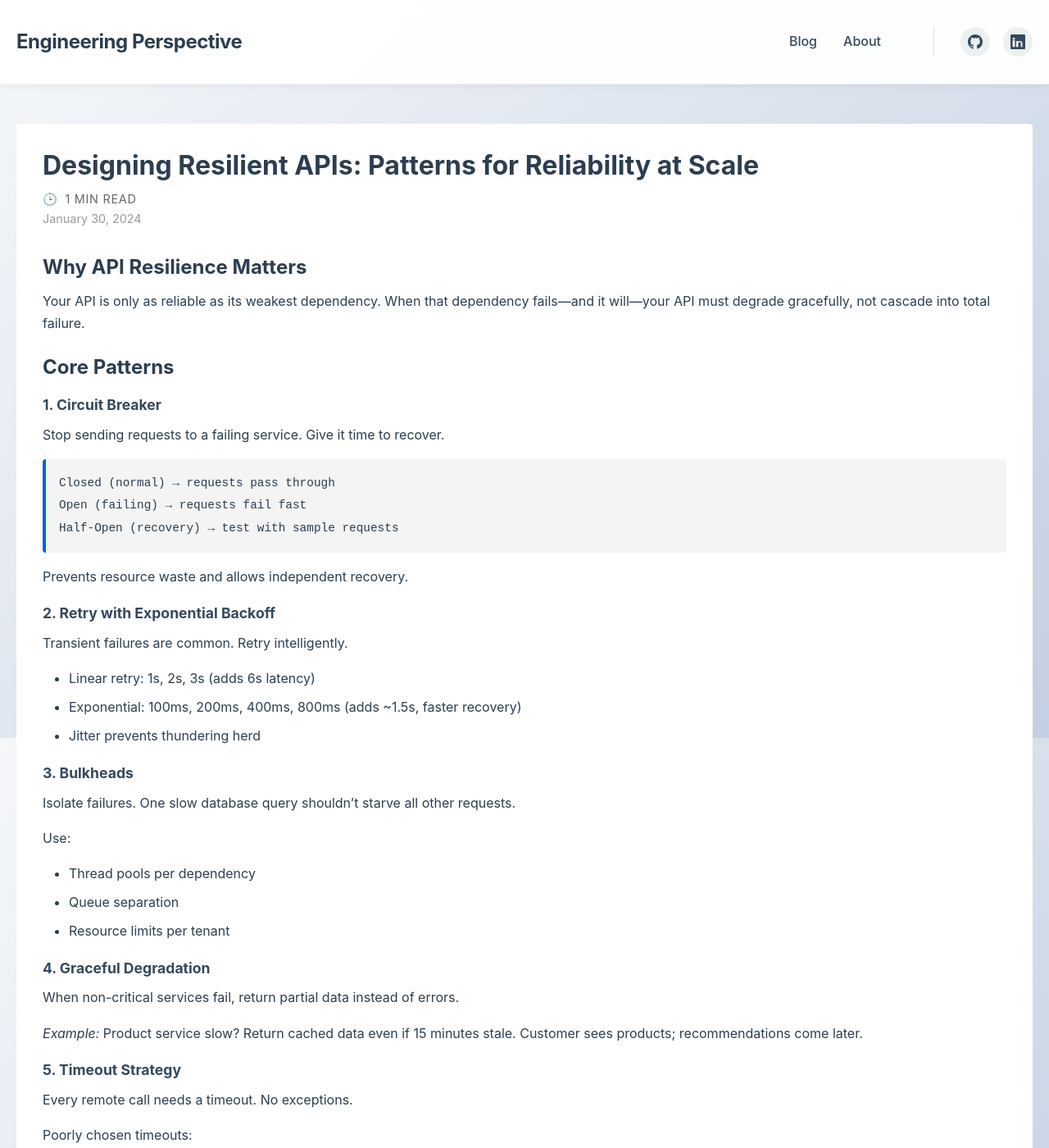
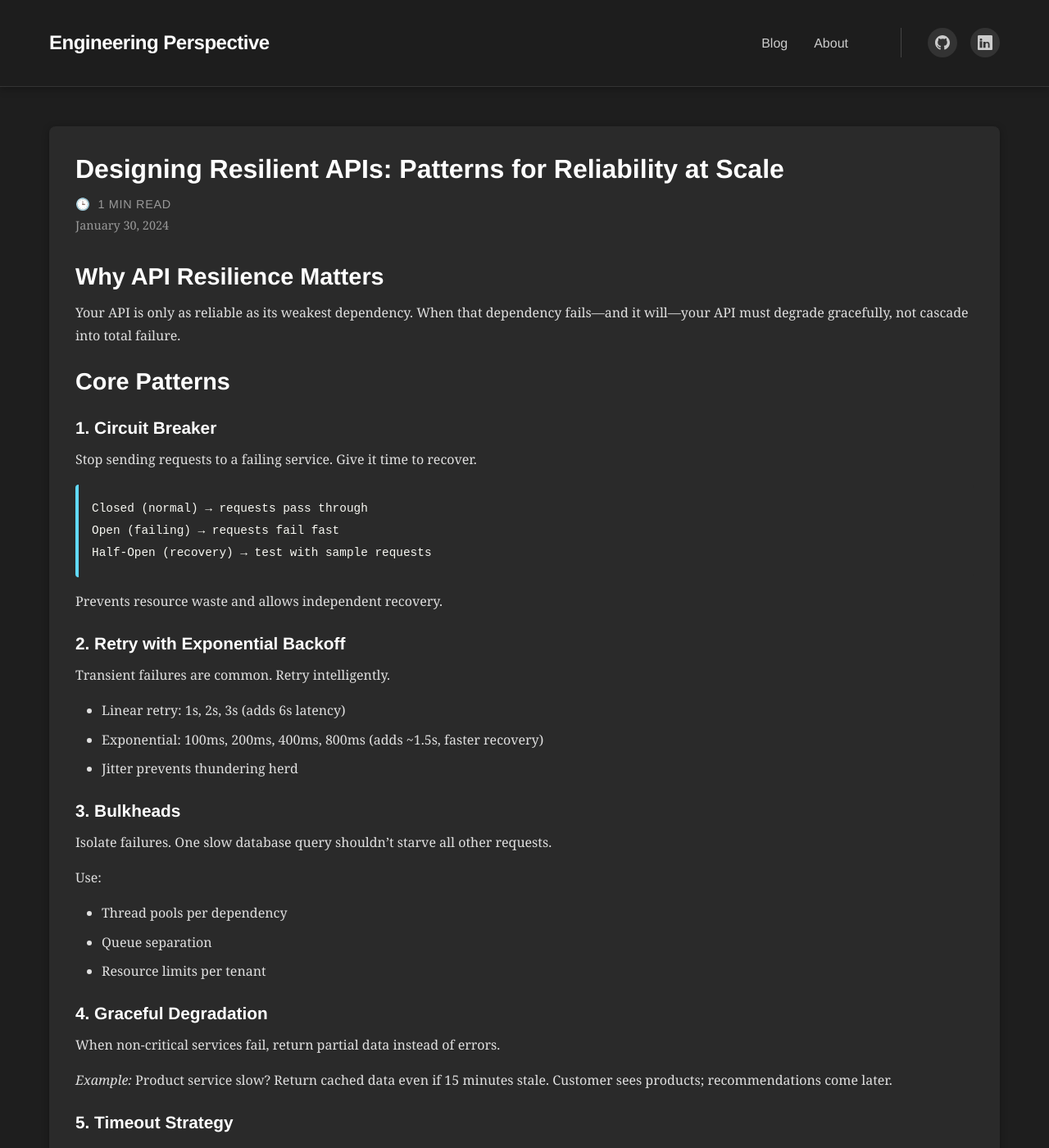
Before and after one commit to alexpankraz/alexpankraz.github.io, a Jekyll site: the page built from _posts/2024-01-30-designing-resilient-apis.md, in a window 1280 px wide and 1400 px high. Shown: the whole window at 82% size. Built offline with Jekyll 4.4.1, drawn with Linux system fonts in a browser that asks for light colours; some of the changed text lies outside the part shown.

Commit message:
Update theme to dark Frankfurt-inspired design

````diff
--- a/_posts/2024-01-30-designing-resilient-apis.md
+++ b/_posts/2024-01-30-designing-resilient-apis.md
@@ -81,3 +81,8 @@ Tools: Gremlin, Chaos Toolkit, custom health checks.
 Resilience isn't a feature—it's a foundation. Build it into every API, every service, every integration.
 
 The best APIs fail quietly and recover quickly. Design for that.
+
+```python
+def init() -> Dict
+    return {}
+```
--- a/assets/css/style.css
+++ b/assets/css/style.css
@@ -6,30 +6,30 @@
 }
 
 body {
-  font-family: -apple-system, BlinkMacSystemFont, "Segoe UI", Roboto, Oxygen, Ubuntu, Cantarell, "Helvetica Neue", sans-serif;
+  font-family: 'Georgia', 'Times New Roman', serif;
   font-size: 16px;
-  line-height: 1.6;
-  color: #2c3e50;
-  background: linear-gradient(135deg, #f5f7fa 0%, #c3cfe2 100%);
+  line-height: 1.7;
+  color: #e0e0e0;
+  background: #1e1e1e;
   background-attachment: fixed;
   min-height: 100vh;
 }
 
 /* Layout */
 .wrapper {
-  max-width: 1400px;
+  max-width: 1200px;
   margin: 0 auto;
   padding: 0 20px;
 }
 
 /* Header */
 .site-header {
-  background: rgba(255, 255, 255, 0.95);
+  background: rgba(30, 30, 30, 0.95);
   backdrop-filter: blur(10px);
-  border-bottom: 1px solid rgba(0, 0, 0, 0.05);
+  border-bottom: 1px solid rgba(255, 255, 255, 0.1);
   padding: 2rem 0;
   margin-bottom: 3rem;
-  box-shadow: 0 2px 10px rgba(0, 0, 0, 0.05);
+  box-shadow: 0 2px 10px rgba(0, 0, 0, 0.3);
   position: sticky;
   top: 0;
   z-index: 100;
@@ -44,14 +44,15 @@ body {
 .site-title {
   font-size: 1.5rem;
   font-weight: 700;
-  color: #2c3e50;
+  font-family: 'Helvetica Neue', Arial, sans-serif;
+  color: #ffffff;
   text-decoration: none;
   letter-spacing: -0.5px;
   transition: color 0.2s;
 }
 
 .site-title:hover {
-  color: #3498db;
+  color: #61dafb;
 }
 
 .site-nav {
@@ -61,14 +62,15 @@ body {
 }
 
 .site-nav a {
-  color: #34495e;
+  color: #cccccc;
   text-decoration: none;
   font-weight: 500;
+  font-family: 'Helvetica Neue', Arial, sans-serif;
   transition: color 0.2s;
 }
 
 .site-nav a:hover {
-  color: #3498db;
+  color: #61dafb;
 }
 
 .social-links {
@@ -77,7 +79,7 @@ body {
   align-items: center;
   margin-left: 2rem;
   padding-left: 2rem;
-  border-left: 1px solid #e0e0e0;
+  border-left: 1px solid #444444;
 }
 
 .social-links a {
@@ -87,16 +89,16 @@ body {
   width: 36px;
   height: 36px;
   border-radius: 50%;
-  background-color: #ecf0f1;
-  color: #34495e;
+  background-color: #333333;
+  color: #cccccc;
   text-decoration: none;
   font-size: 18px;
   transition: background-color 0.2s, color 0.2s, transform 0.2s;
 }
 
 .social-links a:hover {
-  background-color: #3498db;
-  color: white;
+  background-color: #61dafb;
+  color: #1e1e1e;
   transform: translateY(-2px);
 }
 
@@ -106,32 +108,47 @@ body {
   margin-bottom: 3rem;
 }
 
+h1, h2, h3, h4, h5, h6 {
+  font-family: 'Helvetica Neue', Arial, sans-serif;
+  color: #ffffff;
+  margin: 1.5rem 0 0.75rem 0;
+  line-height: 1.3;
+}
+
 h1 {
-  font-size: 2rem;
+  font-size: 2.5rem;
+  font-weight: 700;
   margin: 2rem 0 1rem 0;
-  font-weight: 700;
-  line-height: 1.2;
-  color: #2c3e50;
 }
 
 h1:first-child {
   margin-top: 0;
 }
 
+h2 {
+  font-size: 1.8rem;
+  font-weight: 600;
+}
+
+h3 {
+  font-size: 1.3rem;
+  font-weight: 600;
+}
+
 /* Introduction Section */
 .introduction {
-  background: white;
+  background: #2a2a2a;
   border-radius: 12px;
   padding: 3rem;
   margin-bottom: 3rem;
-  box-shadow: 0 4px 20px rgba(0, 0, 0, 0.08);
+  box-shadow: 0 4px 20px rgba(0, 0, 0, 0.3);
   line-height: 1.8;
 }
 
 .introduction p {
   font-size: 1.1rem;
   margin-bottom: 1rem;
-  color: #34495e;
+  color: #e0e0e0;
 }
 
 /* Profile Photo */
@@ -142,32 +159,18 @@ h1:first-child {
   object-fit: cover;
   display: block;
   margin: 2rem auto;
-  border: 4px solid #3498db;
-  box-shadow: 0 4px 15px rgba(52, 152, 219, 0.3);
-}
-
-h2 {
-  font-size: 1.5rem;
-  margin: 1.5rem 0 0.75rem 0;
-  font-weight: 700;
-  line-height: 1.3;
-  color: #2c3e50;
-}
-
-h3 {
-  font-size: 1.1rem;
-  margin: 1rem 0 0.5rem 0;
-  font-weight: 700;
-  color: #34495e;
+  border: 4px solid #61dafb;
+  box-shadow: 0 4px 15px rgba(97, 218, 251, 0.3);
 }
 
 p {
   margin-bottom: 1rem;
+  color: #e0e0e0;
 }
 
 /* Links */
 a {
-  color: #0066cc;
+  color: #61dafb;
   text-decoration: none;
 }
 
@@ -177,20 +180,22 @@ a:hover {
 
 /* Code */
 code {
-  background-color: #f4f4f4;
+  background-color: #333333;
+  color: #f8f8f2;
   padding: 0.2em 0.4em;
   border-radius: 3px;
-  font-family: "Courier New", Courier, monospace;
+  font-family: 'Courier New', Courier, monospace;
   font-size: 0.9em;
 }
 
 pre {
-  background-color: #f4f4f4;
-  border-left: 4px solid #0066cc;
+  background-color: #2a2a2a;
+  border-left: 4px solid #61dafb;
   padding: 1rem;
   margin: 1rem 0;
   overflow-x: auto;
   border-radius: 4px;
+  color: #f8f8f2;
 }
 
 pre code {
@@ -207,22 +212,28 @@ ul, ol {
 
 li {
   margin-bottom: 0.5rem;
+  color: #e0e0e0;
 }
 
 /* Blockquote */
 blockquote {
-  border-left: 4px solid #ddd;
+  border-left: 4px solid #61dafb;
   padding-left: 1rem;
   margin: 1rem 0;
-  color: #666;
+  color: #cccccc;
   font-style: italic;
+  background: #333333;
+  padding: 1rem;
+  border-radius: 4px;
 }
 
 /* Post */
 .post {
-  background-color: #fff;
+  background-color: #2a2a2a;
   padding: 2rem;
-  border-radius: 4px;
+  border-radius: 8px;
+  margin-bottom: 2rem;
+  box-shadow: 0 2px 10px rgba(0, 0, 0, 0.3);
 }
 
 .post-header {
@@ -232,16 +243,18 @@ blockquote {
 .post-title {
   font-size: 2rem;
   margin-bottom: 0.5rem;
+  color: #ffffff;
 }
 
 .post-meta {
-  color: #999;
+  color: #999999;
   font-size: 0.9rem;
 }
 
 .post-content {
   margin-bottom: 2rem;
   line-height: 1.7;
+  color: #e0e0e0;
 }
 
 .post-content img {
@@ -259,19 +272,19 @@ blockquote {
   align-items: center;
   margin-top: 1.5rem;
   padding-top: 1.5rem;
-  border-top: 1px solid #e5e5e5;
+  border-top: 1px solid #444444;
 }
 
 .tag-label {
-  color: #999;
+  color: #999999;
   font-size: 0.9rem;
   font-weight: 600;
 }
 
 .tag {
   display: inline-block;
-  background-color: #f0f0f0;
-  color: #666;
+  background-color: #333333;
+  color: #cccccc;
   padding: 0.25rem 0.75rem;
   border-radius: 20px;
   font-size: 0.85rem;
@@ -279,7 +292,7 @@ blockquote {
 }
 
 .tag:hover {
-  background-color: #e0e0e0;
+  background-color: #444444;
 }
 
 /* Tag Filter */
@@ -288,10 +301,10 @@ blockquote {
   display: flex;
   flex-wrap: wrap;
   gap: 0.75rem;
-  background: white;
+  background: #2a2a2a;
   padding: 1.5rem;
   border-radius: 8px;
-  box-shadow: 0 2px 10px rgba(0, 0, 0, 0.05);
+  box-shadow: 0 2px 10px rgba(0, 0, 0, 0.3);
 }
 
 .tag-filter-label {
@@ -299,16 +312,16 @@ blockquote {
   width: 100%;
   font-size: 0.9rem;
   font-weight: 600;
-  color: #7f8c8d;
+  color: #cccccc;
   margin-bottom: 0.5rem;
 }
 
 .tag-filter-item {
   display: inline-block;
-  background-color: white;
-  color: #3498db;
+  background-color: #1e1e1e;
+  color: #61dafb;
   padding: 0.5rem 1rem;
-  border: 2px solid #3498db;
+  border: 2px solid #61dafb;
   border-radius: 20px;
   font-size: 0.85rem;
   text-decoration: none;
@@ -318,28 +331,23 @@ blockquote {
 
 .tag-filter-item:hover,
 .tag-filter-item.active {
-  background-color: #3498db;
-  color: white;
-}
-
-.tag-filter-item.active {
-  background-color: #3498db;
-  color: white;
+  background-color: #61dafb;
+  color: #1e1e1e;
 }
 
 /* Post Item (Blog List) */
 .post-item {
-  background: white;
+  background: #2a2a2a;
   padding: 1.5rem;
   border-radius: 8px;
   margin-bottom: 1.5rem;
-  box-shadow: 0 2px 10px rgba(0, 0, 0, 0.05);
+  box-shadow: 0 2px 10px rgba(0, 0, 0, 0.3);
   transition: transform 0.2s, box-shadow 0.2s;
 }
 
 .post-item:hover {
   transform: translateY(-2px);
-  box-shadow: 0 4px 15px rgba(0, 0, 0, 0.08);
+  box-shadow: 0 4px 15px rgba(0, 0, 0, 0.4);
 }
 
 .post-item h3 {
@@ -348,33 +356,33 @@ blockquote {
 }
 
 .post-item h3 a {
-  color: #2c3e50;
+  color: #ffffff;
   text-decoration: none;
 }
 
 .post-item h3 a:hover {
-  color: #3498db;
+  color: #61dafb;
 }
 
 .posts-list-date {
-  color: #95a5a6;
+  color: #999999;
   font-size: 0.85rem;
   margin-bottom: 0.75rem;
 }
 
 /* Post Preview (Homepage) */
 .post-preview {
-  background: white;
+  background: #2a2a2a;
   padding: 2rem;
   border-radius: 8px;
   margin-bottom: 2rem;
-  box-shadow: 0 2px 10px rgba(0, 0, 0, 0.05);
+  box-shadow: 0 2px 10px rgba(0, 0, 0, 0.3);
   transition: transform 0.2s, box-shadow 0.2s;
 }
 
 .post-preview:hover {
   transform: translateY(-2px);
-  box-shadow: 0 4px 15px rgba(0, 0, 0, 0.08);
+  box-shadow: 0 4px 15px rgba(0, 0, 0, 0.4);
 }
 
 .post-preview h3 {
@@ -383,17 +391,17 @@ blockquote {
 }
 
 .post-preview h3 a {
-  color: #2c3e50;
+  color: #ffffff;
   text-decoration: none;
   transition: color 0.2s;
 }
 
 .post-preview h3 a:hover {
-  color: #3498db;
+  color: #61dafb;
 }
 
 .preview-text {
-  color: #7f8c8d;
+  color: #cccccc;
   font-size: 0.95rem;
   line-height: 1.6;
   margin: 1rem 0;
@@ -401,24 +409,24 @@ blockquote {
 
 .read-more {
   display: inline-block;
-  color: #3498db;
+  color: #61dafb;
   font-weight: 500;
   transition: color 0.2s;
   margin-top: 0.5rem;
 }
 
 .read-more:hover {
-  color: #2980b9;
+  color: #ffffff;
 }
 
 /* Footer */
 .site-footer {
-  background-color: #f9f9f9;
-  border-top: 1px solid #e5e5e5;
+  background-color: #2a2a2a;
+  border-top: 1px solid #444444;
   padding: 2rem 0;
   margin-top: 3rem;
   text-align: center;
-  color: #999;
+  color: #999999;
   font-size: 0.9rem;
 }
 
@@ -443,11 +451,11 @@ blockquote {
   }
 
   h1 {
-    font-size: 1.5rem;
+    font-size: 2rem;
   }
 
   h2 {
-    font-size: 1.25rem;
+    font-size: 1.5rem;
   }
 
   .post {
@@ -475,11 +483,10 @@ blockquote {
   }
 }
 
-
 /* Read Time */
 .read-time {
-  font-family: var(--font-sans); /* Use your theme's sans-serif font */
-  color: #666;
+  font-family: 'Helvetica Neue', Arial, sans-serif;
+  color: #999999;
   font-size: 0.9em;
   text-transform: uppercase;
   letter-spacing: 0.05em;
@@ -491,13 +498,28 @@ blockquote {
 }
 
 /* Code Block Wrapper */
-
-/* Position the button inside the code block */
 pre.code-block-wrapper {
   position: relative;
 }
 
 .copy-code-button {
+  position: absolute;
+  top: 10px;
+  right: 10px;
+  background: #444444;
+  color: #ffffff;
+  border: none;
+  padding: 5px 10px;
+  border-radius: 4px;
+  cursor: pointer;
+  font-size: 0.8em;
+  opacity: 0;
+  transition: opacity 0.2s;
+}
+
+pre.code-block-wrapper:hover .copy-code-button {
+  opacity: 1;
+}
   position: absolute;
   top: 0.5rem;
   right: 0.5rem;
````
